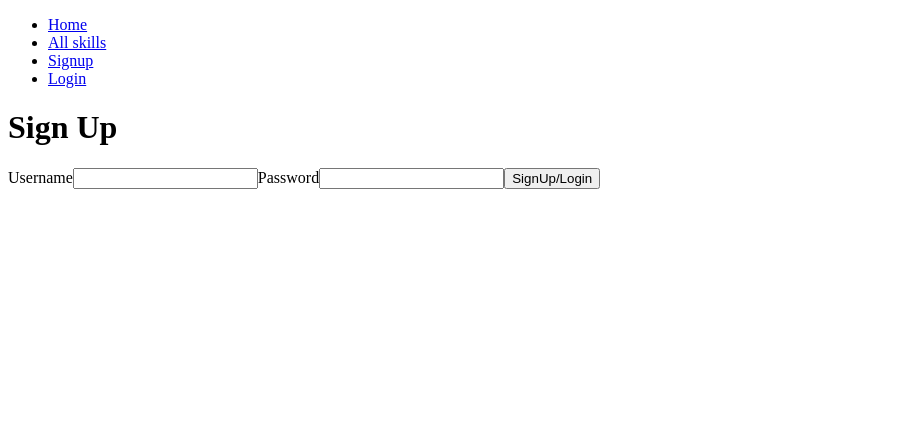
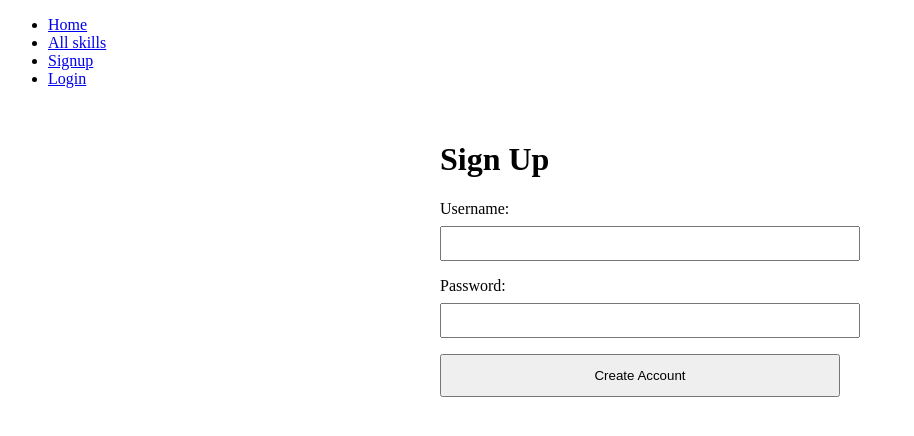
Before and after one commit to miomate/skill-finder-frontend, a React (Vite) app: page /signup in a window 1280 px wide. Shown: the top 436 px of the page, without its empty margins (0-914 px from the left). Built offline with nearby package versions, Linux system fonts and the light colour scheme.

Commit message:
no visual feedback username taken, user created

```diff
--- a/src/pages/SignupPage.jsx
+++ b/src/pages/SignupPage.jsx
@@ -1,37 +1,81 @@
-import AuthForm from '../components/AuthForm'
+import { useState } from "react";
+import { useNavigate } from "react-router-dom";
 
 const SignupPage = () => {
-  const handleSignup = async credentials => {
+  const navigate = useNavigate();
+
+  const [username, setUsername] = useState("");
+  const [password, setPassword] = useState("");
+  const [error, setError] = useState(null);
+  const [successMessage, setSuccessMessage] = useState("");
+
+  const handleSignup = async (event) => {
+    event.preventDefault();
+    setError(null);
+    setSuccessMessage("");
+
     try {
       const response = await fetch(`${import.meta.env.VITE_API_URL}/auth/signup`, {
-        method: 'POST',
+        method: "POST",
         headers: {
-          'Content-Type': 'application/json',
+          "Content-Type": "application/json"
         },
-        body: JSON.stringify(credentials),
-        credentials: 'include', // Include credentials (cookies) with the request
-      })
+        body: JSON.stringify({ username, password })
+      });
 
       if (response.status === 201) {
-        console.log('User created')
-        // Optionally, you can redirect the user to the login page or dashboard here
+        // Successful signup
+        setSuccessMessage("Account created successfully! Redirecting to login...");
+        setUsername("");
+        setPassword("");
+        // Redirect to the login page after 3 seconds
+        setTimeout(() => {
+          navigate("/login");
+        }, 3000);
       } else {
-        const errorData = await response.json()
-        console.log('Error:', errorData.message || 'Signup failed')
-        // You can add error handling here for the user to see
+        // Parse and display error message from backend
+        const errorData = await response.json();
+        setError(errorData.message || "Signup failed.");
       }
-    } catch (error) {
-      console.log(error)
-      // Display error message to the user here
+    } catch (err) {
+      setError("Signup failed. " + err.message);
     }
-  }
+  };
 
   return (
-    <>
+    <div style={{ maxWidth: "400px", margin: "0 auto", padding: "1rem" }}>
       <h1>Sign Up</h1>
-      <AuthForm submitCallback={handleSignup} />
-    </>
-  )
-}
+      {error && <p style={{ color: "red" }}>{error}</p>}
+      {successMessage && <p style={{ color: "green" }}>{successMessage}</p>}
+      <form onSubmit={handleSignup}>
+        <div style={{ marginBottom: "1rem" }}>
+          <label htmlFor="username">Username:</label>
+          <input
+            type="text"
+            id="username"
+            required
+            value={username}
+            onChange={(e) => setUsername(e.target.value)}
+            style={{ width: "100%", padding: "0.5rem", marginTop: "0.5rem" }}
+          />
+        </div>
+        <div style={{ marginBottom: "1rem" }}>
+          <label htmlFor="password">Password:</label>
+          <input
+            type="password"
+            id="password"
+            required
+            value={password}
+            onChange={(e) => setPassword(e.target.value)}
+            style={{ width: "100%", padding: "0.5rem", marginTop: "0.5rem" }}
+          />
+        </div>
+        <button type="submit" style={{ padding: "0.75rem", width: "100%" }}>
+          Create Account
+        </button>
+      </form>
+    </div>
+  );
+};
 
-export default SignupPage
+export default SignupPage;
```
